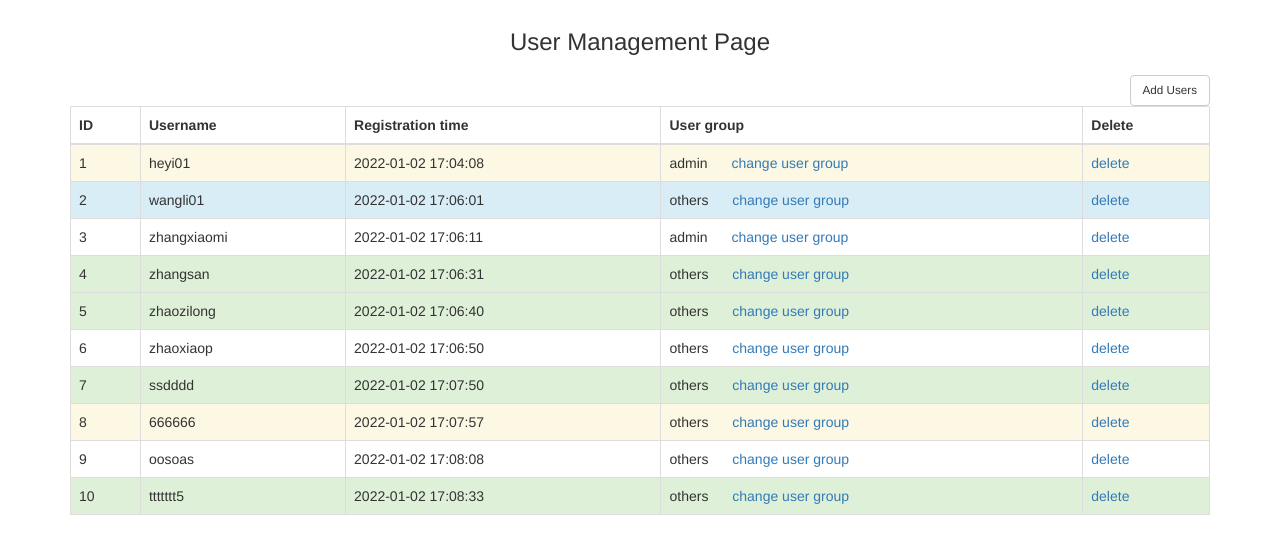
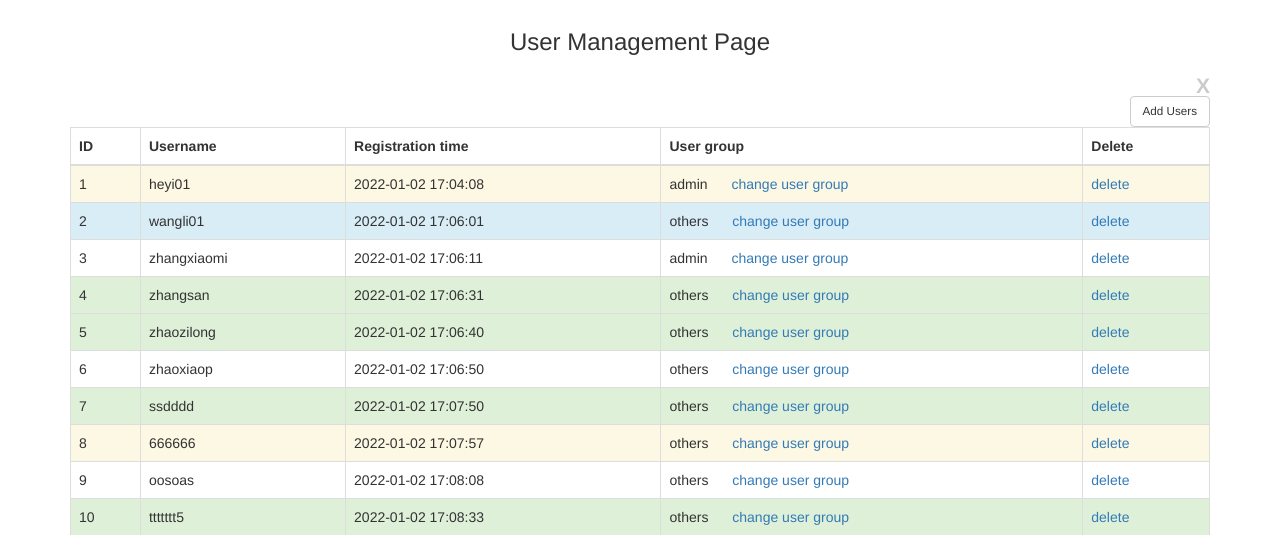
Before and after one commit to xiaowang012/flask_books, a Flask app: page /management/user in a window 1280 px wide. Shown: the part 51-586 px from the top of the page. Run offline with Flask 2, Linux system fonts and the light colour scheme; a user stored in the database is signed in; data comes from the database, SQL or seed files in the repository; some libraries are stand-ins or nearby versions.

Commit message:
修改了提示框和表格错位的问题。

```diff
--- a/templates/user.html
+++ b/templates/user.html
@@ -44,6 +44,7 @@
                     <div class="row clearfix">
                         <div style="padding-left:0" class="col-md-12 column">
                             <div style="margin-right: 15px;" class="{{ dic1['style'] }}">
+                                <button type="button" class="close" data-dismiss="alert" aria-hidden="true">X</button>
                                 <h4>
                                     {{ dic1['title'] }}
                                 </h4> <strong>{{ dic1['title'] }}</strong>{{ dic1['message'] }}
@@ -56,7 +57,7 @@
                     <div class="modal-dialog">
                         <div class="modal-content">
                             <div class="modal-header">
-                                    <button type="button" class="close" data-dismiss="modal" aria-hidden="true"></button>
+                                    <button type="button" class="close" data-dismiss="modal" aria-hidden="true">X</button>
                                 <h4 class="modal-title" id="myModalLabel">
                                     Add Users
                                 </h4>
@@ -74,9 +75,6 @@
                                     <button type="submit" class="btn btn-default btn-primary">Submit</button>
                                 </form>
                                 <p>{%if form.file.errors%}{{ form.file.errors[0] }} {% endif %}</p>
-                            </div>
-                            <div class="modal-footer">
-                                    <button type="button" class="btn btn-default " data-dismiss="modal">Close</button>
                             </div>
                         </div>
                     </div>
```
